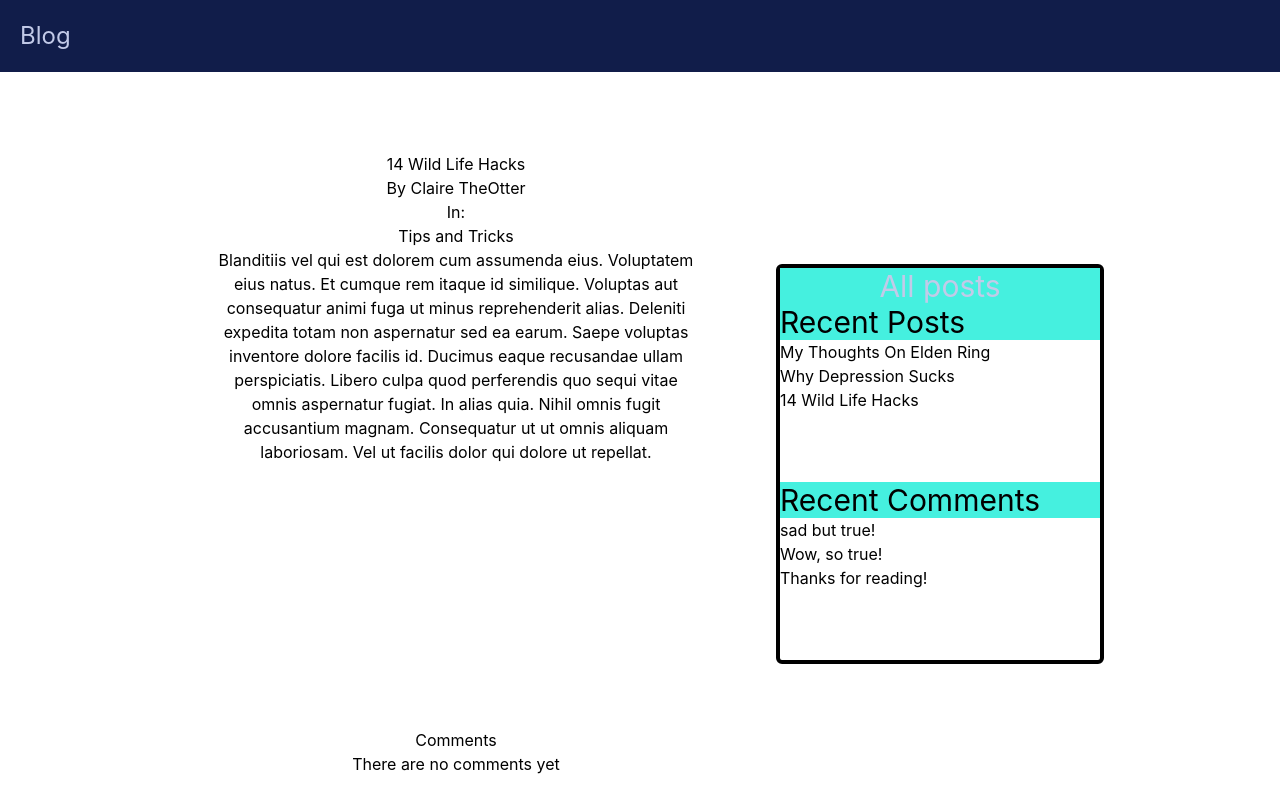
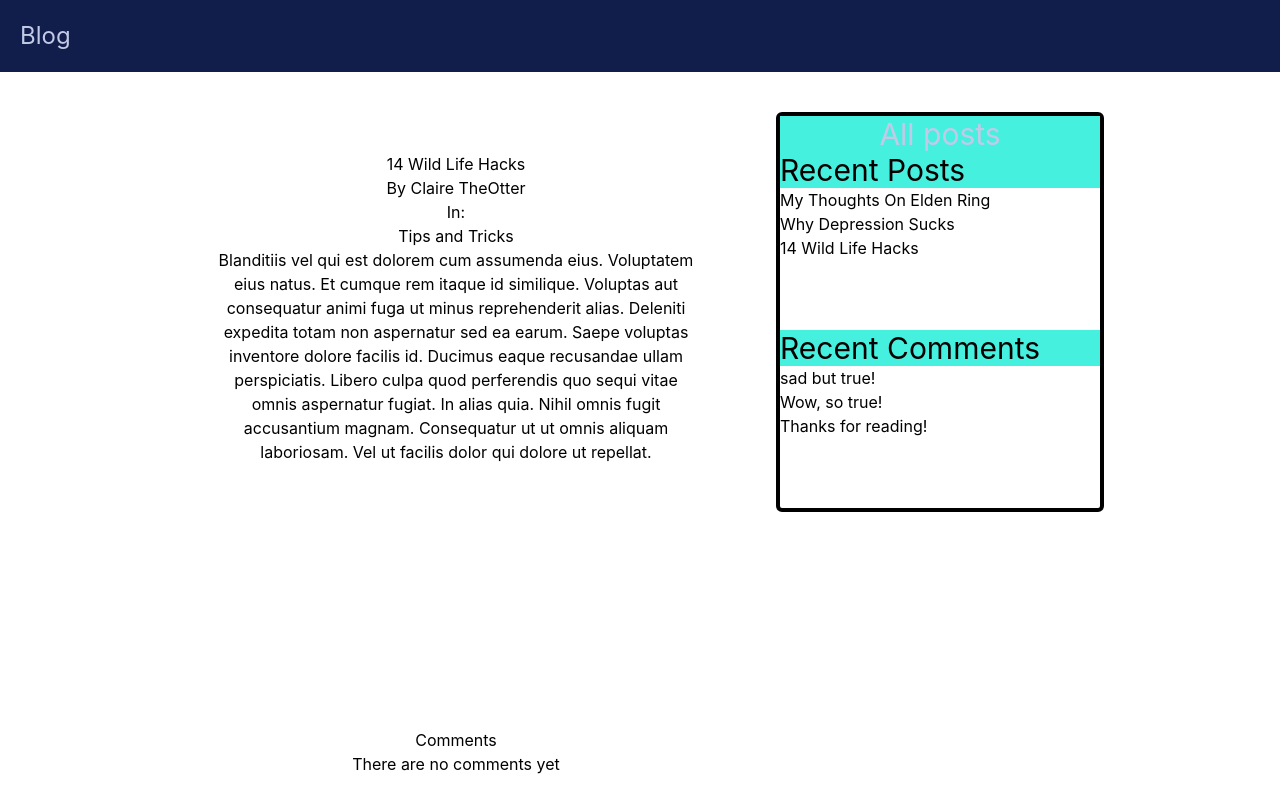
Before and after one commit to DeadpanCakes/BlogFrontEnd, a React (Create React App) app: page /posts/487013701 in a window 1280 px wide. Shown: the top 800 px of the page. Built offline with nearby package versions, Linux system fonts and the light colour scheme.

Commit message:
passed down some styles to sidebar

```diff
--- a/src/components/posts/Post.js
+++ b/src/components/posts/Post.js
@@ -13,6 +13,7 @@ const Post = () => {
 
   const containerStyle = "grid grid-cols-3 items-center p-10 pr-44 gap-10";
   const mainStyle = "col-span-2 p-10 pl-44 self-end"
+  const sidebarStyle = "self-start"
   return (
     <div className={containerStyle}>
       <main className={mainStyle}>
@@ -31,14 +32,14 @@ const Post = () => {
               </ul>
             </span>
           </section>
-          <Content content={post.content} />
+          <Content content={post.content} sidebarStyle={sidebarStyle} />
         </article>
         <section>
           <h4>Comments</h4>
           <CommentList />
         </section>
       </main>
-      <Sidebar />
+      <Sidebar sidebarStyle={sidebarStyle}/>
     </div>
   );
 };
```
